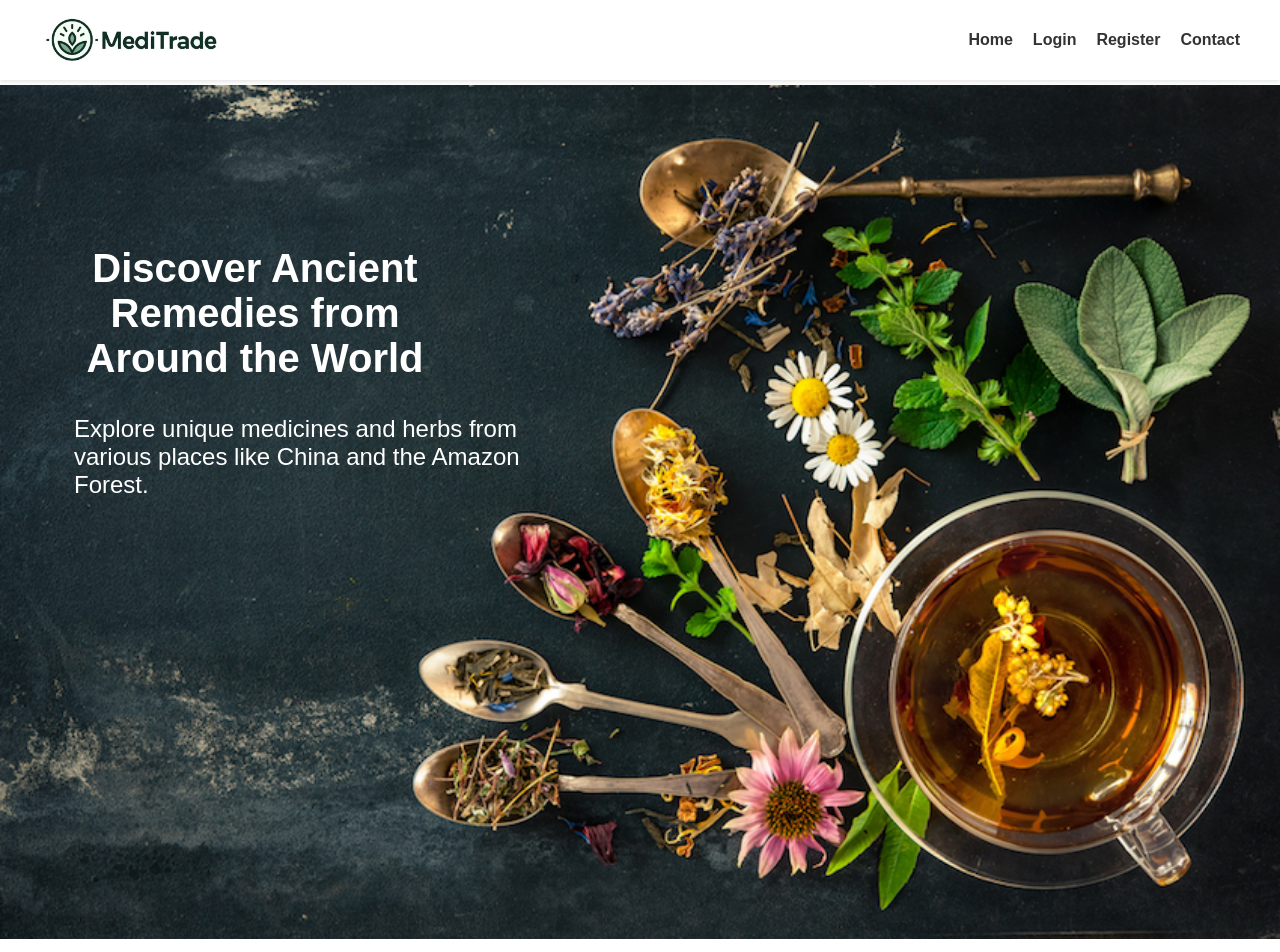
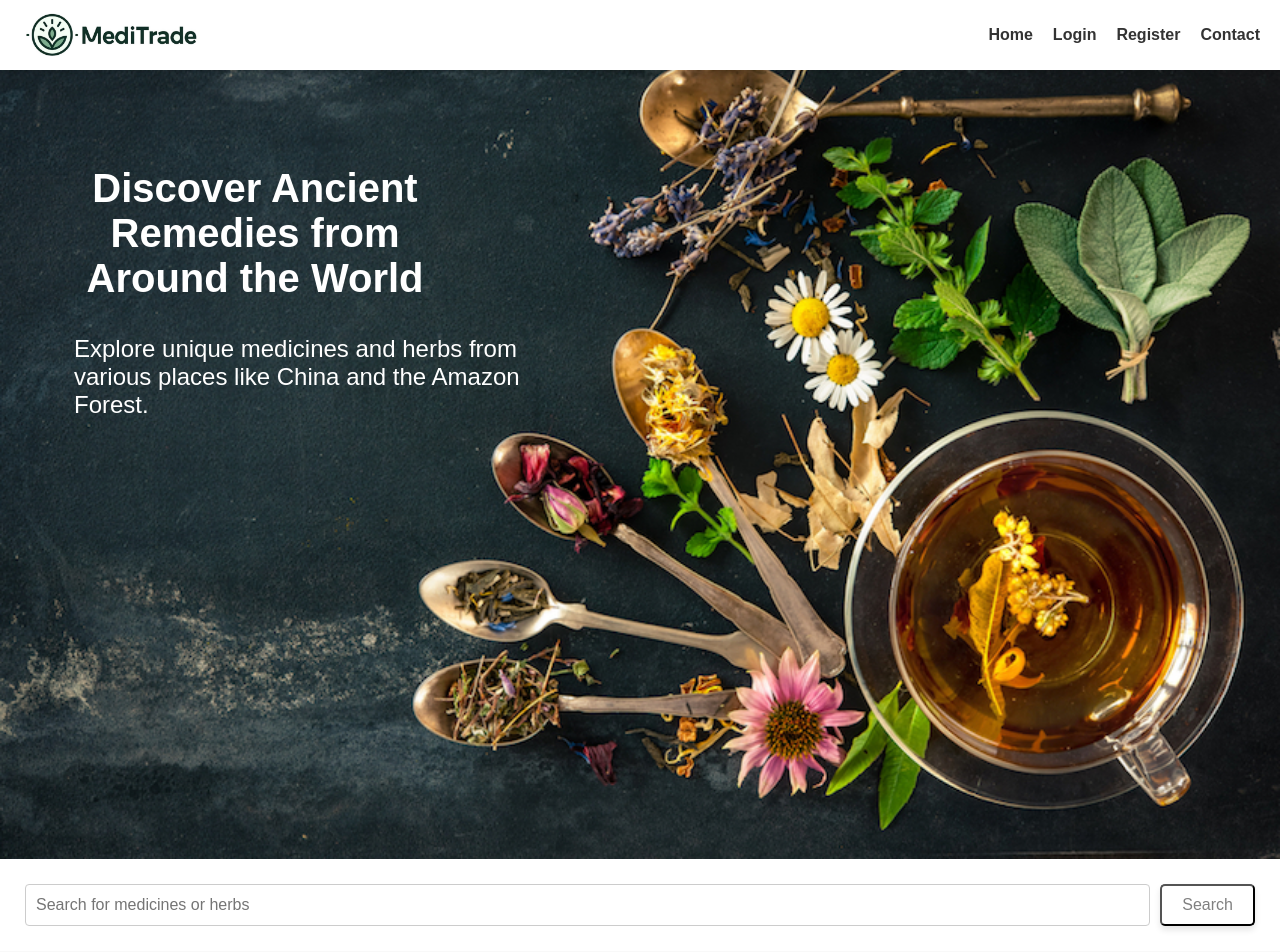
Before and after one commit to williamzhu1/Distributed, a React (Create React App) app in the folder meditrade-app/: page / in a window 1280 px wide. Shown: the top 952 px of the page. Built offline with nearby package versions, Linux system fonts and the light colour scheme.

Commit message:
search bar updated to sticky. header cannot be scrolled anymore

```diff
--- a/meditrade-app/src/components/buyer/home.css
+++ b/meditrade-app/src/components/buyer/home.css
@@ -1,3 +1,7 @@
+html {
+  scroll-behavior: smooth;
+}
+
 body {
   font-family: Arial, sans-serif;
 }
@@ -80,6 +84,10 @@ nav a:hover {
   display: flex;
   justify-content: center;
   margin: 20px;
+  position: sticky;
+  top: 70px; /* Adjust this value to match your header's height */
+  z-index: 999; /* Ensure the search bar appears above other content when it's sticky */
+  background-color: #fff; /* Add a background color to prevent content from showing through */
 }
 
 .search-bar input {
--- a/meditrade-app/src/components/common/header.css
+++ b/meditrade-app/src/components/common/header.css
@@ -2,9 +2,14 @@
   display: flex;
   justify-content: space-between;
   align-items: center;
-  padding: 15px 40px;
+  padding: 10px 20px;
   background: #fff;
   box-shadow: 0 2px 4px rgba(0, 0, 0, 0.1);
+  position: fixed;
+  top: 0;
+  width: 100%;
+  box-sizing: border-box;
+  z-index: 1000;
 }
 
 .logo_horizontal {
```
